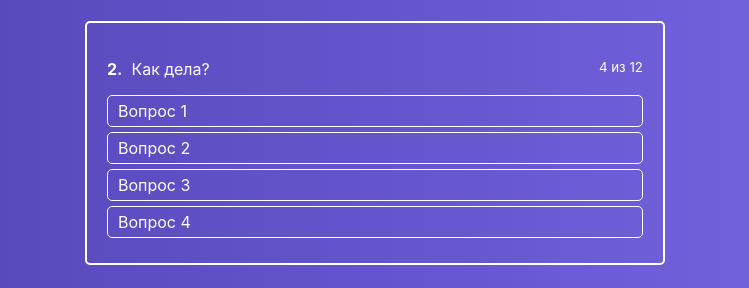
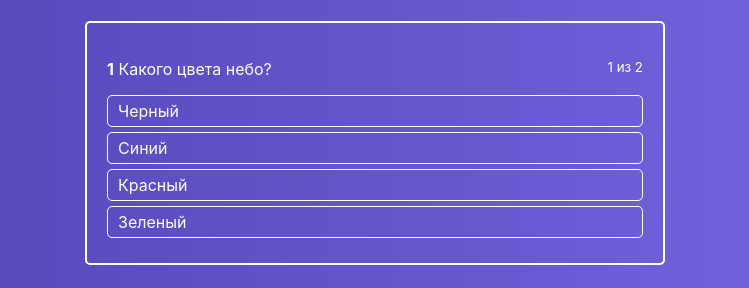
Before and after one commit to comrus87/Quiz-React-project-, a React app: page / in a window 1280 px wide. Shown: the part 161-449 px from the top of the page, without its empty margins (265-1014 px from the left). Built offline with nearby package versions, Linux system fonts and the light colour scheme.

Commit message:
Обработка клика

```diff
--- a/src/components/ActiveQuiz/ActiveQuiz.js
+++ b/src/components/ActiveQuiz/ActiveQuiz.js
@@ -6,13 +6,14 @@
 	<div className={classes.ActiveQuiz}>
 		<p className={classes.Question}>
 			<span>
-				<strong>2.</strong>&nbsp;
-				Как дела?
+				<strong>{props.answerNumber}</strong>&nbsp;
+				{props.question}
 			</span>
-			<small> 4 из 12 </small>
+			<small> {props.answerNumber} из {props.quizLength} </small>
 		</p>
 			<AnswersList
 			  answers={props.answers}
+			  onAnswerClick={props.onAnswerClick}
 			/>
 	</div>
 
--- a/src/components/ActiveQuiz/AnswersList/AnswerItem/AnswerItem.js
+++ b/src/components/ActiveQuiz/AnswersList/AnswerItem/AnswerItem.js
@@ -3,7 +3,9 @@
 
 const AnswerItem = props => {
 	return (
-		<li className={classes.AnswerItem}>
+		<li className={classes.AnswerItem}
+			onClick={() => props.onAnswerClick(props.answer.id)}
+		>
 			{props.answer.text}
 		</li>
 	)
--- a/src/components/ActiveQuiz/AnswersList/AnswersList.js
+++ b/src/components/ActiveQuiz/AnswersList/AnswersList.js
@@ -9,6 +9,7 @@
 			  <AnswerItem
 			  	key={index}
 			  	answer={answer}
+			  	onAnswerClick={props.onAnswerClick}
 			  />
 			)
 		})}
--- a/src/containers/Quiz/Quiz.js
+++ b/src/containers/Quiz/Quiz.js
@@ -4,16 +4,38 @@
 
 class Quiz extends Component {
 	state = {
+		activeQuestion: 0,
 		quiz: [
 		  {
+		  	question: 'Какого цвета небо?',
+		  	rightAnswerId: 2,
+		  	id: 1,
 		    answers: [
-			  {text: 'Вопрос 1'},
-			  {text: 'Вопрос 2'},
-			  {text: 'Вопрос 3'},
-			  {text: 'Вопрос 4'}
+			  {text: 'Черный', id: 1},
+			  {text: 'Синий', id: 2},
+			  {text: 'Красный', id: 3},
+			  {text: 'Зеленый', id: 4}
+		    ]
+		  },
+		   {
+		  	question: 'В каком году основали Санкт-Петербург?',
+		  	rightAnswerId: 3,
+		  	id: 2,
+		    answers: [
+			  {text: '1700', id: 1},
+			  {text: '1705', id: 2},
+			  {text: '1703', id: 3},
+			  {text: '1803', id: 4}
 		    ]
 		  }
 		]
+	}
+
+	onAnswerClickHandler = (answerId) => {
+		console.log('Answer Id: ', answerId)
+		this.setState({
+			activeQuestion: this.state.activeQuestion + 1
+		})
 	}
 
 	render () {
@@ -23,7 +45,11 @@
 		 	<div className={classes.QuizWrap}>
 		 	<h1> Ответьте на все вопросы </h1>
 		 		<ActiveQuiz
-		 		  answers={this.state.quiz[0].answers}
+		 		  answers={this.state.quiz[this.state.activeQuestion].answers}
+		 		  question={this.state.quiz[this.state.activeQuestion].question}
+		 		  onAnswerClick={this.onAnswerClickHandler}
+		 		  quizLength={this.state.quiz.length}
+		 		  answerNumber={this.state.activeQuestion + 1}
 		 		 />
 		 	</div>
 		 </div>
```
